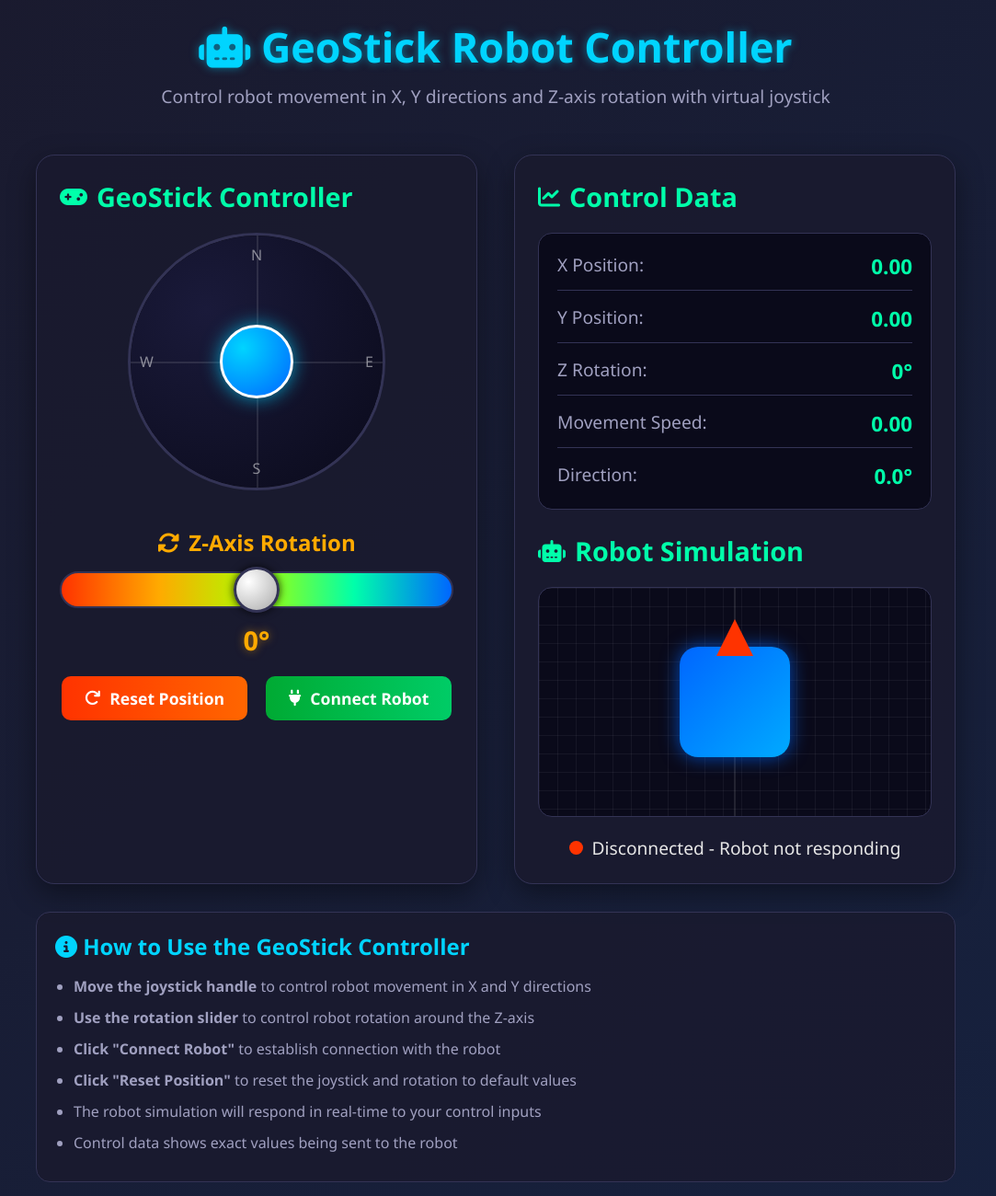
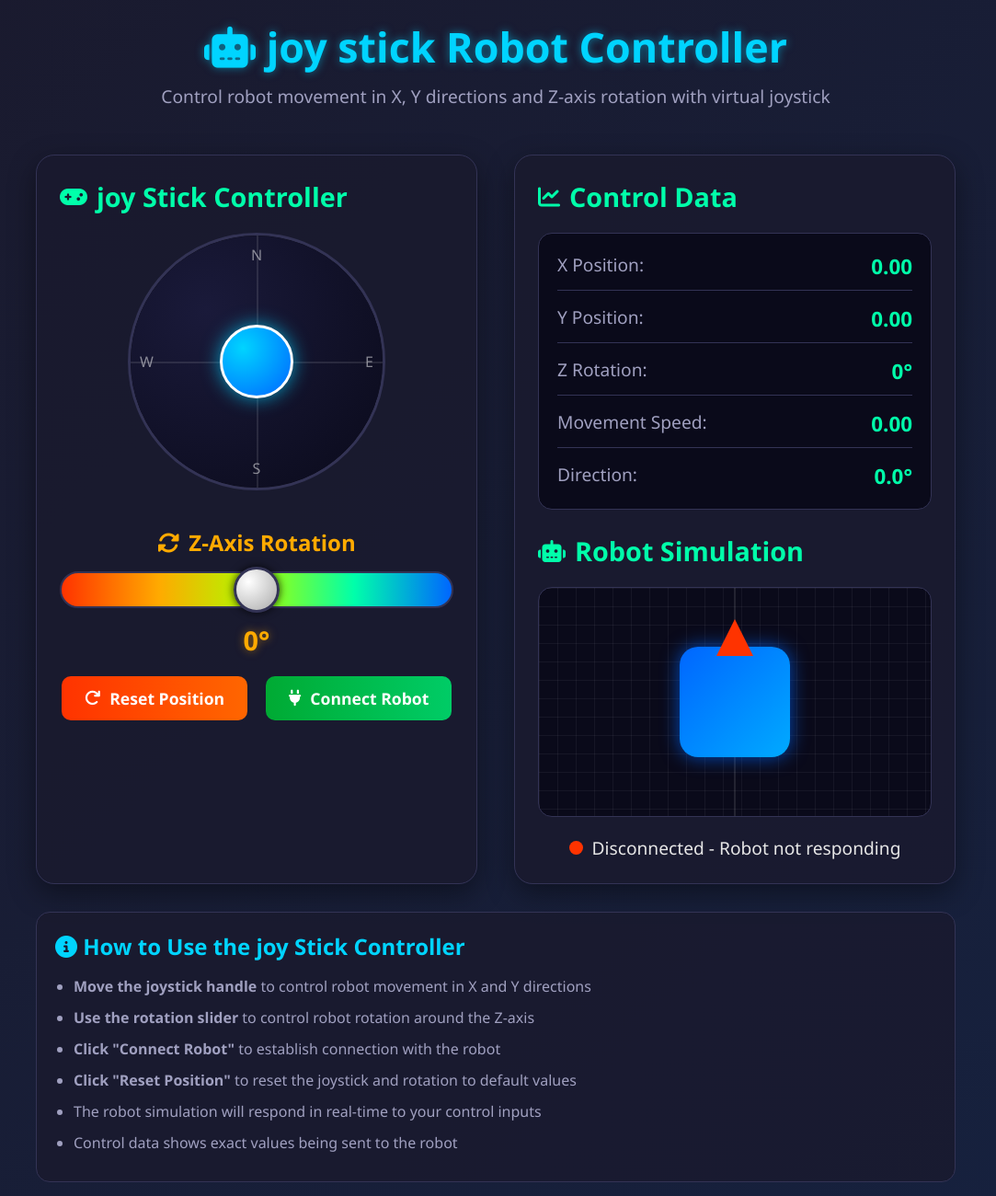
Before and after one commit to mohamed12345abdullah/delivery_robot, a website: page public/index.html in a window 1280 px wide. Shown: the whole page at 92% size, without its empty margins (101-1184 px from the left). Drawn offline with Linux system fonts and the light colour scheme.

Commit message:
update joy

```diff
--- a/public/index.html
+++ b/public/index.html
@@ -3,7 +3,7 @@
 <head>
     <meta charset="UTF-8">
     <meta name="viewport" content="width=device-width, initial-scale=1.0">
-    <title>GeoStick Robot Controller</title>
+    <title>joy Stick Robot Controller</title>
     <link rel="stylesheet" href="https://cdnjs.cloudflare.com/ajax/libs/font-awesome/6.4.0/css/all.min.css">
     <style>
         * {
@@ -446,13 +446,13 @@
 </head>
 <body>
     <div class="header">
-        <h1><i class="fas fa-robot"></i> GeoStick Robot Controller</h1>
+        <h1><i class="fas fa-robot"></i> joy stick Robot Controller</h1>
         <p class="subtitle">Control robot movement in X, Y directions and Z-axis rotation with virtual joystick</p>
     </div>
 
     <div class="container">
         <div class="control-panel">
-            <h2 class="panel-title"><i class="fas fa-gamepad"></i> GeoStick Controller</h2>
+            <h2 class="panel-title"><i class="fas fa-gamepad"></i> joy Stick Controller</h2>
 
             <div class="geostick-container">
                 <div class="geostick-base">
@@ -527,7 +527,7 @@
     </div>
 
     <div class="instructions">
-        <h3><i class="fas fa-info-circle"></i> How to Use the GeoStick Controller</h3>
+        <h3><i class="fas fa-info-circle"></i> How to Use the joy Stick Controller</h3>
         <ul>
             <li><strong>Move the joystick handle</strong> to control robot movement in X and Y directions</li>
             <li><strong>Use the rotation slider</strong> to control robot rotation around the Z-axis</li>
```
